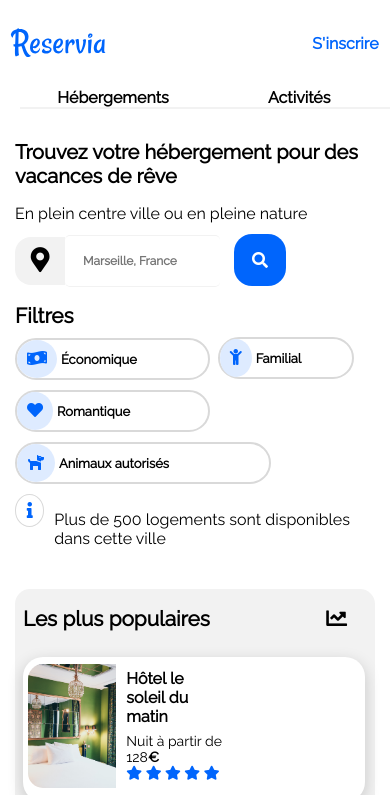
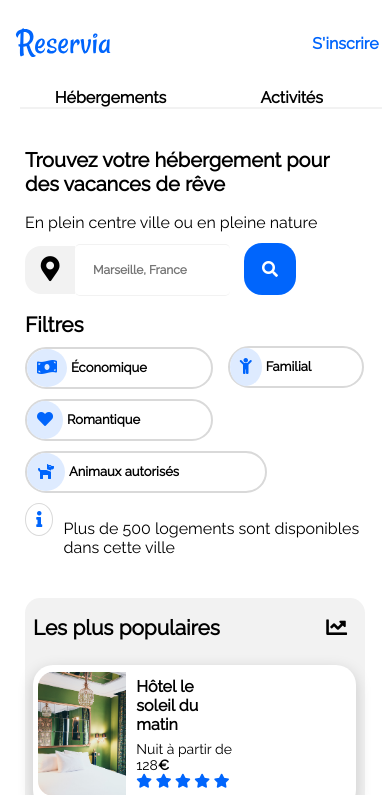
Before and after one commit to traore-fl/FousseniTraore_2_19042021, a plain HTML site: page index.html in a window 390 px wide. Shown: the top 795 px of the page. Drawn offline with Linux system fonts and the light colour scheme.

Commit message:
Correction logo, menu de navigation, responsive...

```diff
--- a/style.css
+++ b/style.css
@@ -1,7 +1,4 @@
 /* Paramètres Généraux */
- /* * {
-  border: 2px solid;
-} * */
 
 html,
 body,
@@ -45,6 +42,7 @@ p {
 }
 .Logohaut {
   cursor: pointer;
+  margin-left: 20px;
 }
 
 header ul {
@@ -86,7 +84,7 @@ a {
 }
 
 .contenu {
-  margin: 15px;
+  margin: 25px;
 }
 /* Phrase d'accroche */
 
@@ -501,6 +499,10 @@ footer {
     margin-bottom: 20px;
   }
 
+  .Logohaut {
+    margin-left: 5px;
+  }
+
   /* HEADER/ Menu */
 
   .heberacti {
@@ -514,7 +516,7 @@ footer {
   .inscrire {
     display: flex;
     margin-bottom: 50px;
-    padding-left: 0px;
+    padding-left: 10px;
     padding-top: 0px;
     order: 2;
   }
@@ -589,7 +591,7 @@ footer {
   .barreFiltre {
     flex: 50%;
     margin-bottom: 10px;
-    width: 53%;
+    width: 54%;
   }
 
   .imagefiltre {
@@ -679,7 +681,7 @@ footer {
   }
 
   .vieuxport {
-    margin-bottom: 100px;
+    margin-bottom: 93px;
   }
 
   .fortpom {
@@ -687,11 +689,11 @@ footer {
   }
 
   .ilesfrioul {
-    margin-bottom: 100px;
+    margin-bottom: 105px;
   }
 
   .parcnat {
-    margin-bottom: 100px;
+    margin-bottom: 90px;
   }
 
   .notredam {
```
